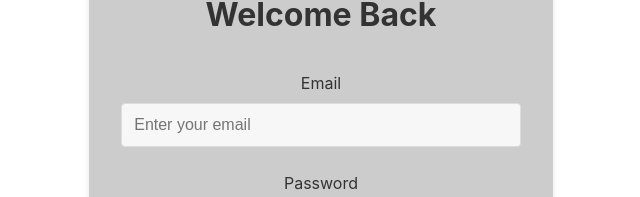
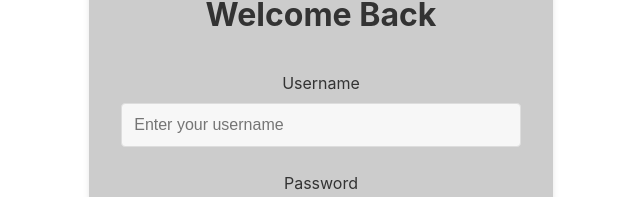
Before and after one commit to johnfa1508/interview-manager-client, a React (Vite) app: page /login in a window 1280 px wide. Shown: the part 220-417 px from the top of the page, without its empty margins (319-959 px from the left). Built offline with nearby package versions, Linux system fonts and the light colour scheme; no server answers.

Commit message:
Added login functionality

```diff
--- a/src/components/header/index.jsx
+++ b/src/components/header/index.jsx
@@ -13,7 +13,7 @@ export default function Header() {
       <HeaderLogo textColor={'#FFFFFF'} arrowColor={'#030311'} boxColor={'#20b2aa'} />
 
       <Link to="/profile" className="profile-link">
-        <ProfileImage image={userData.profileImage} size="60px" />
+        <ProfileImage image={userData.profileImage || null} size="60px" />
       </Link>
     </header>
   );
--- a/src/pages/login/index.jsx
+++ b/src/pages/login/index.jsx
@@ -1,16 +1,46 @@
 import { useState } from 'react';
 import { useNavigate } from 'react-router-dom';
+import { loginUserAsync } from '../../service/apiClient';
+import { saveUserToLocalStorage } from '../../context/userStorage';
 import './style.css';
 
 const LoginPage = () => {
-  const [email, setEmail] = useState('');
+  const [username, setUsername] = useState('');
   const [password, setPassword] = useState('');
   const [rememberMe, setRememberMe] = useState(false);
+  const [isSubmitting, setIsSubmitting] = useState(false);
+
   const navigate = useNavigate();
 
-  const handleSubmit = (e) => {
+  const handleSubmit = async (e) => {
     e.preventDefault();
-    navigate('/');
+    setIsSubmitting(true);
+
+    try {
+      const payload = {
+        username,
+        password
+      };
+
+      const response = await loginUserAsync(payload);
+
+      if (response?.token) {
+        // Save user info and token to local storage
+        if (rememberMe) {
+          saveUserToLocalStorage(response); // Store token and user info
+        }
+
+        alert('Login successful!');
+        navigate('/'); // Redirect to home or dashboard
+      } else {
+        alert(response?.message || 'Login failed! Check your credentials.');
+      }
+    } catch (error) {
+      console.error('Error during login:', error);
+      alert('An error occurred. Please try again.');
+    } finally {
+      setIsSubmitting(false);
+    }
   };
 
   return (
@@ -19,13 +49,14 @@ const LoginPage = () => {
         <h1>Welcome Back</h1>
         <form onSubmit={handleSubmit}>
           <div className="input-group">
-            <label htmlFor="email">Email</label>
+            <label htmlFor="username">Username</label>
             <input
-              type="email"
-              id="email"
-              value={email}
-              onChange={(e) => setEmail(e.target.value)}
-              placeholder="Enter your email"
+              type="text"
+              id="username"
+              value={username}
+              onChange={(e) => setUsername(e.target.value)}
+              placeholder="Enter your username"
+              required
             />
           </div>
           <div className="input-group">
@@ -36,6 +67,7 @@ const LoginPage = () => {
               value={password}
               onChange={(e) => setPassword(e.target.value)}
               placeholder="Enter your password"
+              required
             />
             <div className="options-row">
               <label className="remember-me">
@@ -51,8 +83,8 @@ const LoginPage = () => {
               </a>
             </div>
           </div>
-          <button type="submit" className="login-button">
-            Log In
+          <button type="submit" className="login-button" disabled={isSubmitting}>
+            {isSubmitting ? 'Logging in...' : 'Log In'}
           </button>
           <p className="create-account">
             <a href="/register">Create a new account</a>
--- a/src/service/apiClient.jsx
+++ b/src/service/apiClient.jsx
@@ -30,6 +30,11 @@ async function updateUserInterviewStatusAsync(interviewId, status) {
 
 async function registerUserAsync(data) {
   const res = await post('api/User/Register', data);
+  return res;
+}
+
+async function loginUserAsync(data) {
+  const res = await post('api/User/login', data);
   return res;
 }
 
@@ -98,5 +103,6 @@ export {
   updateUserInterviewAsync,
   createUserInterviewAsync,
   updateUserInterviewStatusAsync,
-  registerUserAsync
+  registerUserAsync,
+  loginUserAsync
 };
```
